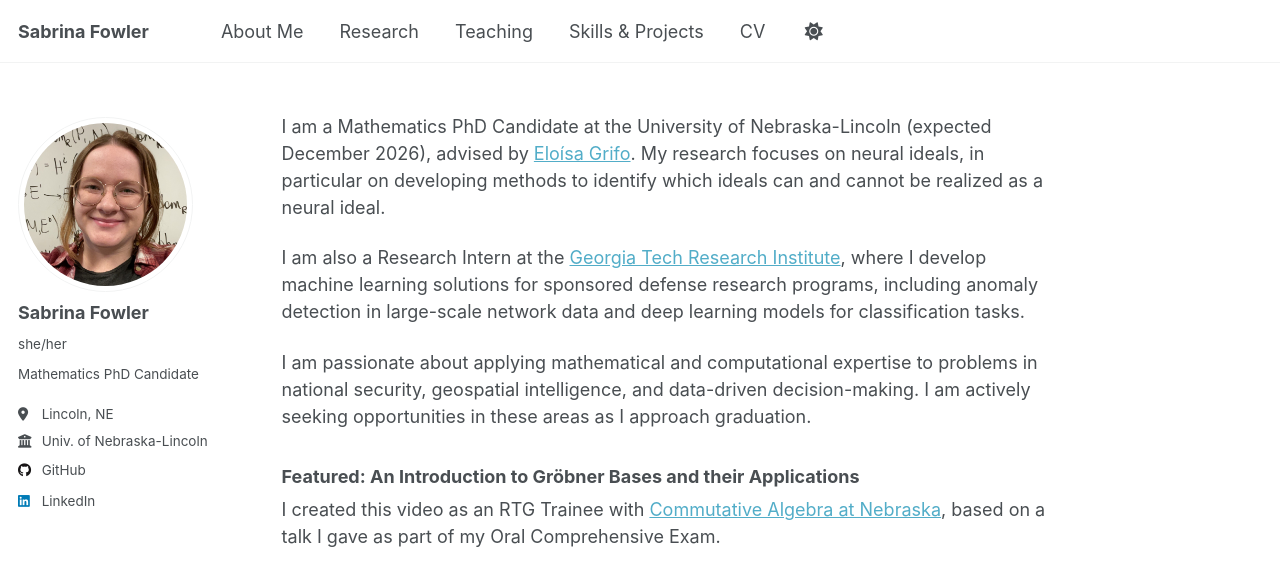
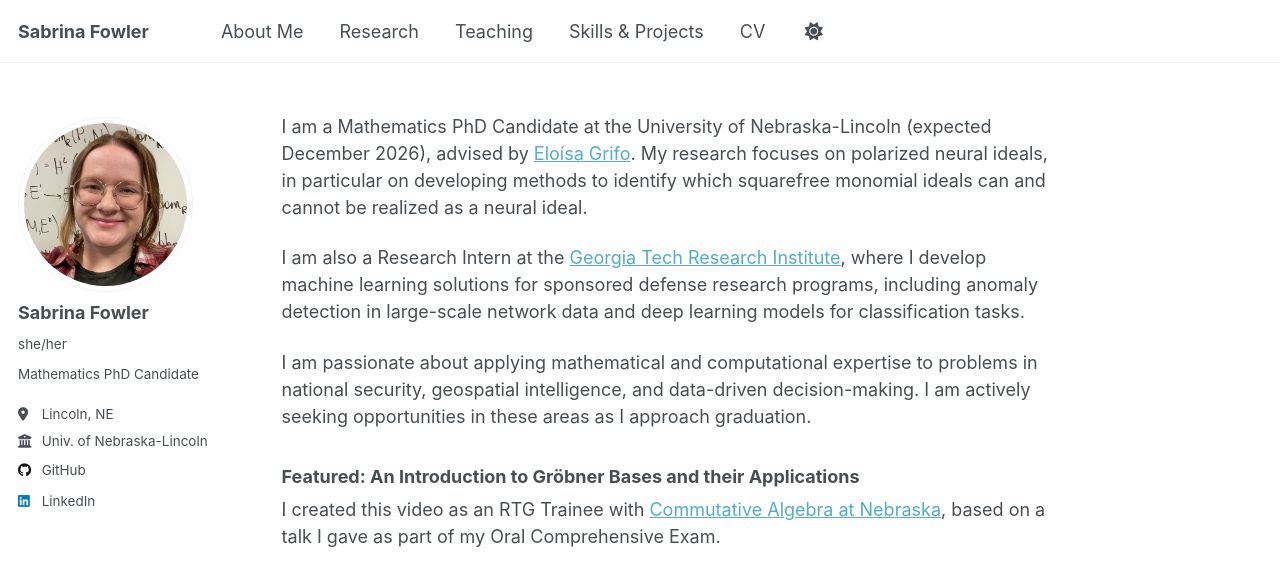
Before and after one commit to sabrinafowler/sabrinafowler.github.io, a Jekyll site: the page built from _pages/about.md, in a window 1280 px wide and 1388 px high. Shown: the top 574 px of the window. Built offline with Jekyll 4.4.1, drawn with Linux system fonts in a browser that asks for light colours; grey boxes are pictures that could not be loaded.

Commit message:
research statement update

```diff
--- a/_pages/about.md
+++ b/_pages/about.md
@@ -7,7 +7,7 @@ redirect_from:
   - /about.html
 ---
 
-I am a Mathematics PhD Candidate at the University of Nebraska-Lincoln (expected December 2026), advised by [Eloísa Grifo](https://grifo.github.io). My research focuses on neural ideals, in particular on developing methods to identify which ideals can and cannot be realized as a neural ideal.
+I am a Mathematics PhD Candidate at the University of Nebraska-Lincoln (expected December 2026), advised by [Eloísa Grifo](https://grifo.github.io). My research focuses on polarized neural ideals, in particular on developing methods to identify which squarefree monomial ideals can and cannot be realized as a neural ideal.
 
 I am also a Research Intern at the [Georgia Tech Research Institute](https://www.gtri.gatech.edu/), where I develop machine learning solutions for sponsored defense research programs, including anomaly detection in large-scale network data and deep learning models for classification tasks.
 
```
